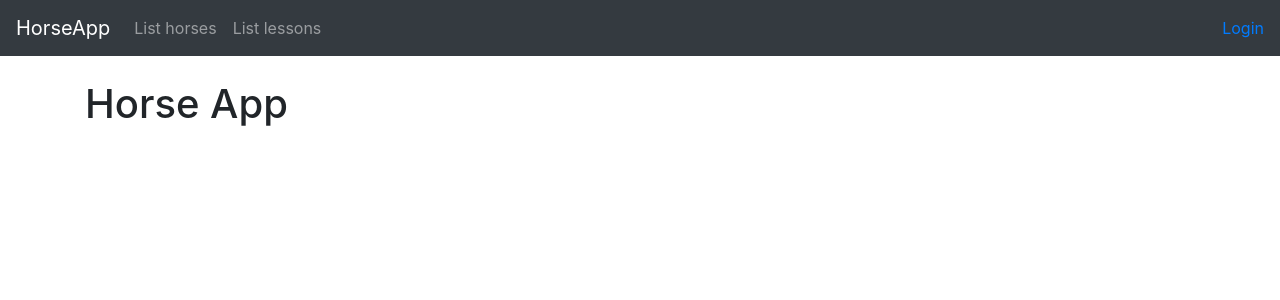
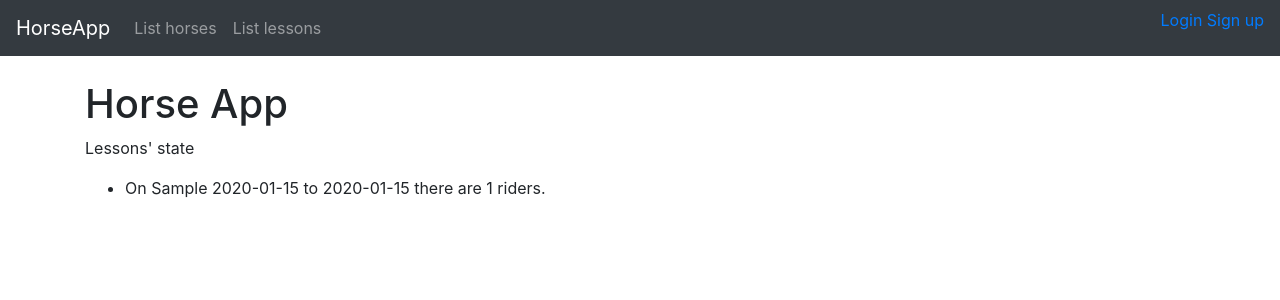
Before and after one commit to millakortelainen/horseApp, a Flask app: page / in a window 1280 px wide. Shown: the top 300 px of the page. Run offline with Flask 2, Linux system fonts and the light colour scheme; tables that the repository leaves empty hold one stand-in row (values such as "Sample post"); some libraries are stand-ins or nearby versions.

Commit message:
added a sign up option, and trying to get larger query work in heroku

```diff
--- a/application/__init__.py
+++ b/application/__init__.py
@@ -42,9 +42,7 @@ def load_user(user_id):
     return User.query.get(user_id)
 
 try:
-    print("TRYYY")
     db.create_all()
 except:
     print(sys.exc_info())
-    print("EI TOIMI ;____;!!!!!!!!!!!!!!!!")
     pass
--- a/application/lessons/models.py
+++ b/application/lessons/models.py
@@ -1,6 +1,8 @@
 from application import db
 from application.models import Base
 from sqlalchemy.sql import text
+
+
 class Lesson(Base):
 
     day = db.Column(db.String(30), nullable=False)
@@ -20,15 +22,15 @@ class Lesson(Base):
         self.skill_level = skill_level
         self.type_of_lesson = type_of_lesson
 
- #   @staticmethod
-  #  def count_all_riders():
-  #      stmt = text("SELECT Lesson.id, Lesson.day, Lesson.start_time, Lesson.end_time, COUNT(Account.id) FROM Lesson"
-  #                  " LEFT JOIN Account ON Account.lesson_id = Lesson.id"
-  #                  " GROUP BY Lesson.id")
-  #      res = db.engine.execute(stmt)
+    @staticmethod
+    def count_all_riders():
+        stmt = text("SELECT Lesson.id, Lesson.day, Lesson.start_time, Lesson.end_time, COUNT(Account.id) FROM Lesson"
+                    " LEFT JOIN Account ON Account.lesson_id = Lesson.id"
+                    " GROUP BY Lesson.id")
+        res = db.engine.execute(stmt)
 
- #       response = []
-  #      for row in res:
-  #          response.append({"id":row[0], "day":row[1], "starts":row[2], "ends":row[3], "number_of_riders":row[4]})
+        response = []
+        for row in res:
+            response.append({"id":row[0], "day":row[1], "starts":row[2], "ends":row[3], "number_of_riders":row[4]})
 
-   #     return response
+        return response
--- a/application/templates/index.html
+++ b/application/templates/index.html
@@ -4,20 +4,21 @@
 <h1> Horse App </h1>
 
 
-  <!--{% if all_riders is defined %}-->
+{% if all_riders is defined %}
 <p>
   Lessons' state
 </p>
-
-
- <!-- <ul>
+{% if not all_riders %}
+<p> There are no lessons listed right now. </p>
+{% else %}
+<ul>
   {% for lesson in all_riders %}
   <li>
     On {{lesson.day}} {{lesson.starts}} to {{lesson.ends}} there are {{lesson.number_of_riders}} riders.
   </li>
   {% endfor %}
 </ul>
-
-  {% endif %}-->
+{% endif %}
+{% endif %}
 
 {% endblock %}
--- a/application/templates/layout.html
+++ b/application/templates/layout.html
@@ -46,7 +46,7 @@
         {% endif %}
 
         {% else %}
-        <a href="{{ url_for('auth_login') }}">Login</a>
+        <p><a href="{{ url_for('auth_login') }}">Login</a>   <a href="{{ url_for('auth_form') }}">Sign up</a></p>
         {% endif %}
       </div>
     </div>
--- a/application/views.py
+++ b/application/views.py
@@ -4,5 +4,4 @@ from application.lessons.models import Lesson
 
 @app.route("/")
 def index():
-    return render_template("index.html")
-    # all_riders=Lesson.count_all_riders()
+    return render_template("index.html", all_riders=Lesson.count_all_riders())
```
Lines whose indentation alone changed are shown as unchanged.
